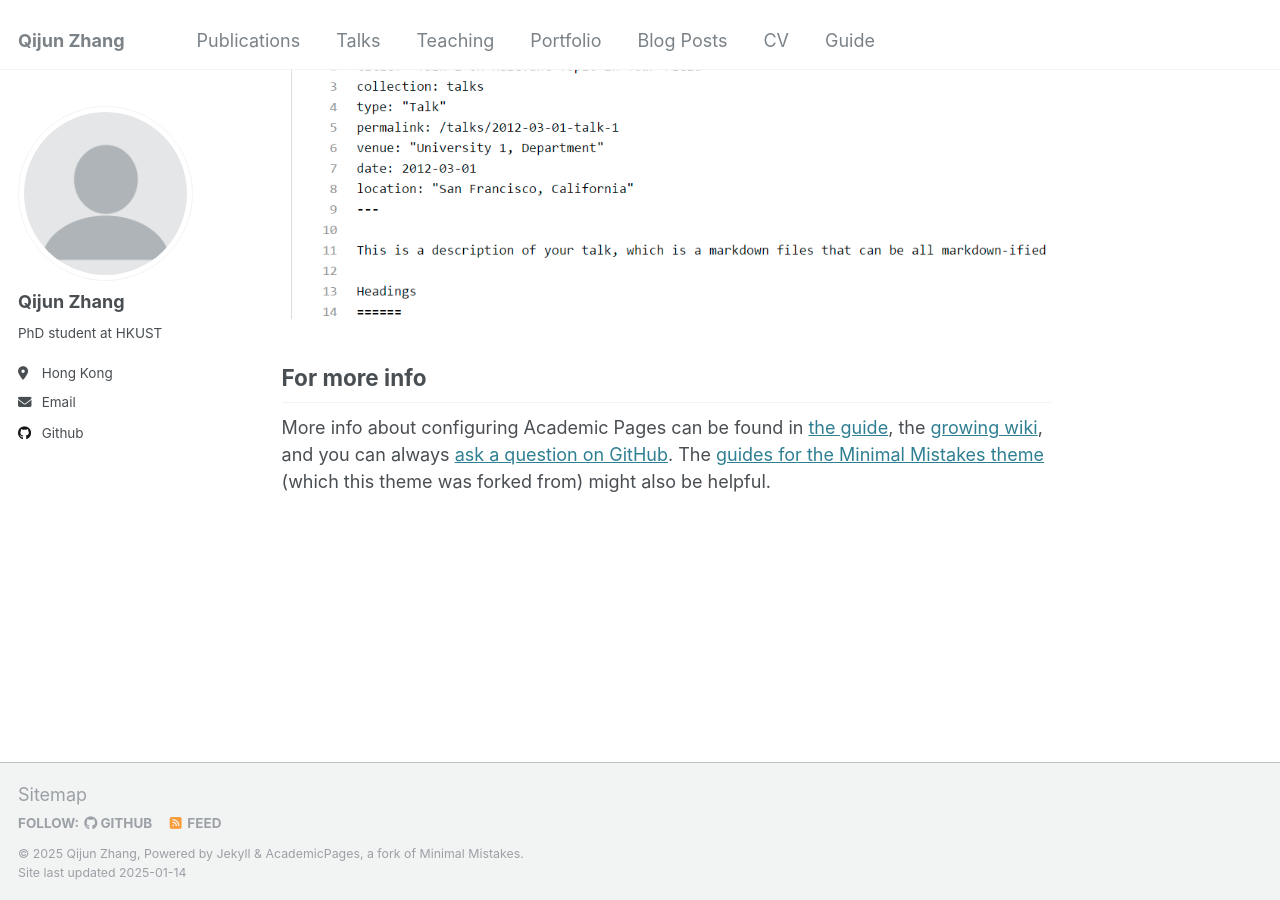
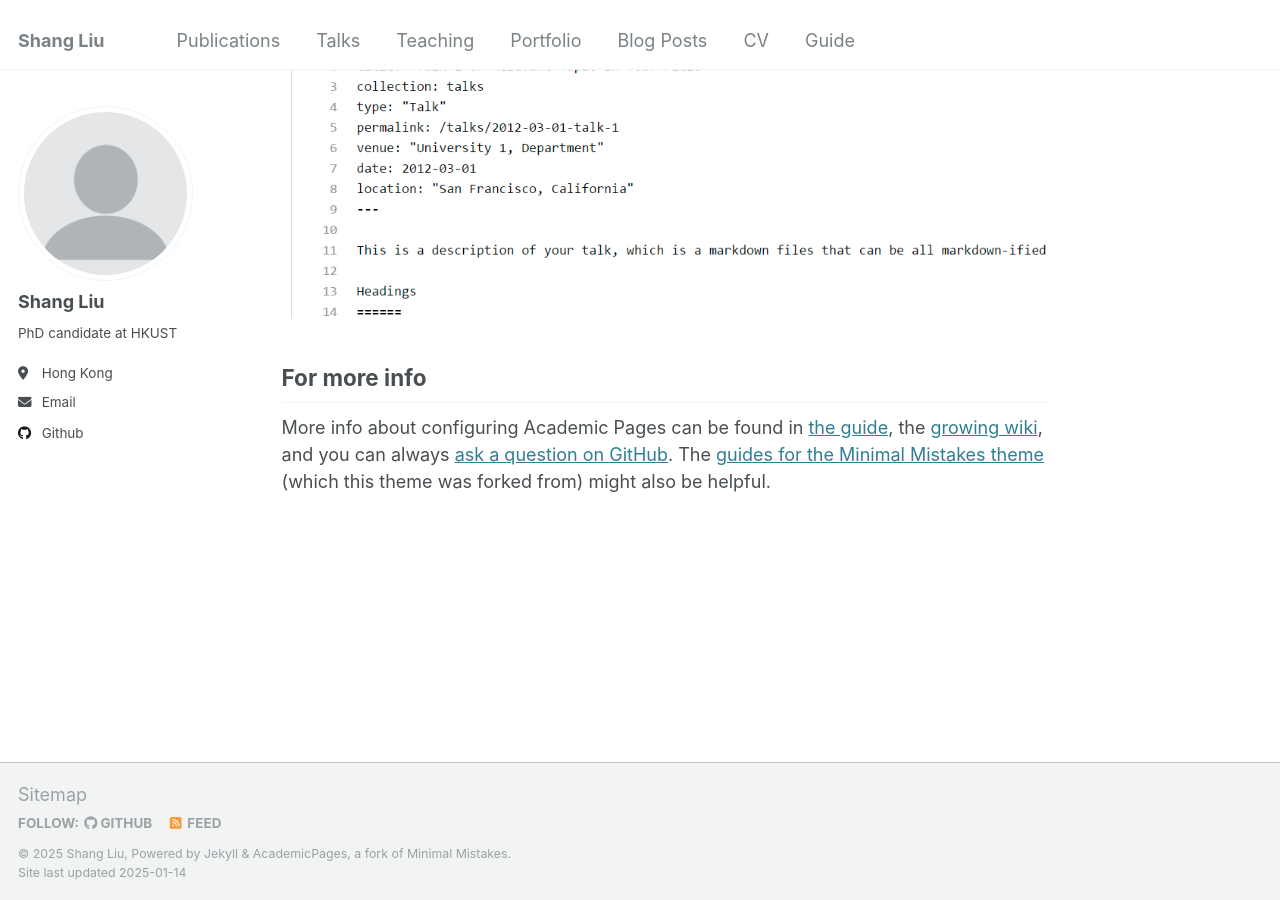
Before and after one commit to DevinShang/DevinShang.github.io, a Jekyll site: the page built from _pages/about.md, in a window 1280 px wide and 900 px high, scrolled down 2643 px. Built offline with Jekyll 4.4.1, drawn with Linux system fonts in a browser that asks for light colours.

Commit message:
Update _config.yml

```diff
--- a/_config.yml
+++ b/_config.yml
@@ -8,13 +8,13 @@
 
 # Basic Site Settings
 locale                   : "en-US"
-title                    : "Qijun Zhang"
+title                    : "Shang Liu"
 title_separator          : "-"
-name                     : &name "Qijun Zhang"
-description              : &description "PhD student at HKUST"
-url                      : https://zqj2333.github.io # the base hostname & protocol for your site e.g. "https://[your GitHub username].github.io"
+name                     : &name "Shang Liu"
+description              : &description "PhD candidate at HKUST"
+url                      : https://github.com/DevinShang/github.io # the base hostname & protocol for your site e.g. "https://[your GitHub username].github.io"
 baseurl                  : "" # the subpath of your site, e.g. "/blog"
-repository               : "zqj2333.github.io"
+repository               : "DevinShang.github.io"
 
 # Site Author - The following control what appear as part of the author content on the side bar.
 #               If a field is blank the icon and link will not appear, otherwise it will be shown.
@@ -22,13 +22,13 @@ repository               : "zqj2333.github.io"
 author:
   # Biographic information
   avatar           : "profile.png"
-  name             : "Qijun Zhang"
+  name             : "Shang Liu"
   pronouns         : # example: "she/her"
-  bio              : "PhD student at HKUST"
+  bio              : "PhD candidate at HKUST"
   location         : "Hong Kong"
   employer         : # "Red Brick University"
   uri              : # URL
-  email            : "qzhangcs@connect.ust.hk"
+  email            : "sliudx@connect.ust.hk"
 
   # Academic websites
   arxiv            : # URL - Update with the correct link to your profile
@@ -44,7 +44,7 @@ author:
   bitbucket        : # Username - Update with your username on the site
   codepen          : # Username
   dribbble         : # Username
-  github           : "zqj2333"
+  github           : "DevinShang"
   kaggle           : # Username
   stackoverflow    : # User number or user number and name (i.e., use "1" or "1/jeff-atwood")
 
```
